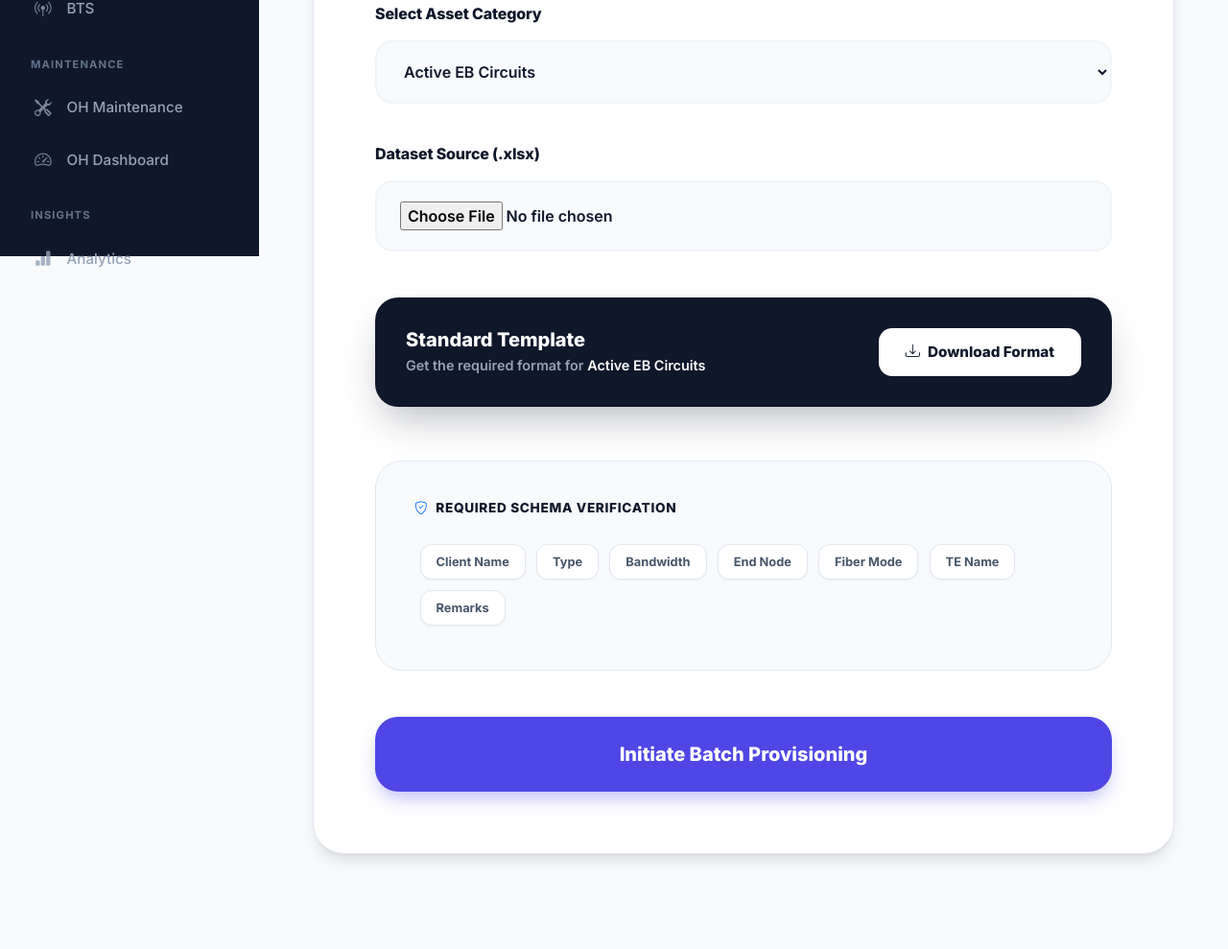
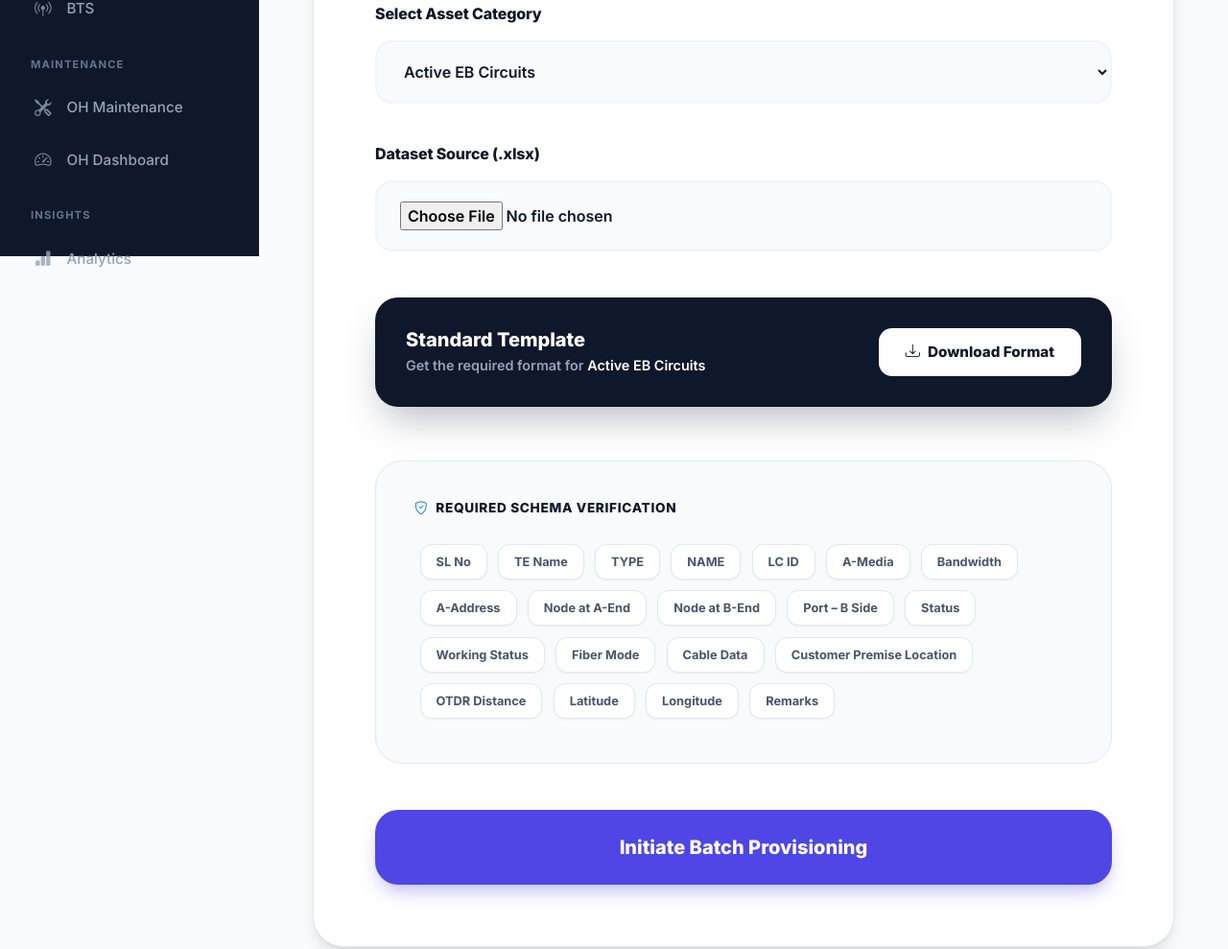
Before and after one commit to jishnumanjolils-star/NWO-Portal-1, a Django app: page /inventory/bulk-upload/ in a window 1280 px wide. Shown: the part 533-1522 px from the top of the page at 96% size. Before the commit the page ends 1430 px from the top, so only its background shows below. Run offline with Django 5.2, Linux system fonts and the light colour scheme; the visitor is signed in with stand-in values (Sample User, id 1).

Commit message:
Add Bulk Upload button to circuits header and update bulk upload template guide to 20 columns

```diff
--- a/inventory/templates/inventory/bulk_upload.html
+++ b/inventory/templates/inventory/bulk_upload.html
@@ -96,11 +96,11 @@
             <div class="form-group-custom">
                 <label class="label-custom">Select Asset Category</label>
                 <select name="upload_type" class="input-premium" required id="uploadType">
-                    <option value="CIRCUIT">Active EB Circuits</option>
-                    <option value="CABLE">Fiber Cable Routes (UG/OH)</option>
-                    <option value="EQUIPMENT">Network Node Hardware</option>
-                    <option value="BTS">Mobile BTS Sites</option>
-                    <option value="FTTH">FTTH Subscribers</option>
+                    <option value="CIRCUIT" {% if request.GET.category == 'CIRCUIT' or not request.GET.category %}selected{% endif %}>Active EB Circuits</option>
+                    <option value="CABLE" {% if request.GET.category == 'CABLE' %}selected{% endif %}>Fiber Cable Routes (UG/OH)</option>
+                    <option value="EQUIPMENT" {% if request.GET.category == 'EQUIPMENT' %}selected{% endif %}>Network Node Hardware</option>
+                    <option value="BTS" {% if request.GET.category == 'BTS' %}selected{% endif %}>Mobile BTS Sites</option>
+                    <option value="FTTH" {% if request.GET.category == 'FTTH' %}selected{% endif %}>FTTH Subscribers</option>
                 </select>
             </div>
 
@@ -123,12 +123,25 @@
                 <h6><i class="bi bi-shield-check me-2 text-primary"></i>Required Schema Verification</h6>
                 <div id="circuit-instr" class="instr-group">
                     <div class="d-flex flex-wrap">
-                        <span class="col-pill">Client Name</span>
-                        <span class="col-pill">Type</span>
+                        <span class="col-pill">SL No</span>
+                        <span class="col-pill">TE Name</span>
+                        <span class="col-pill">TYPE</span>
+                        <span class="col-pill">NAME</span>
+                        <span class="col-pill">LC ID</span>
+                        <span class="col-pill">A-Media</span>
                         <span class="col-pill">Bandwidth</span>
-                        <span class="col-pill">End Node</span>
+                        <span class="col-pill">A-Address</span>
+                        <span class="col-pill">Node at A-End</span>
+                        <span class="col-pill">Node at B-End</span>
+                        <span class="col-pill">Port – B Side</span>
+                        <span class="col-pill">Status</span>
+                        <span class="col-pill">Working Status</span>
                         <span class="col-pill">Fiber Mode</span>
-                        <span class="col-pill">TE Name</span>
+                        <span class="col-pill">Cable Data</span>
+                        <span class="col-pill">Customer Premise Location</span>
+                        <span class="col-pill">OTDR Distance</span>
+                        <span class="col-pill">Latitude</span>
+                        <span class="col-pill">Longitude</span>
                         <span class="col-pill">Remarks</span>
                     </div>
                 </div>
@@ -215,6 +228,9 @@
 
             $('#downloadBtn').attr('href', `{% url 'download_template' %}?category=${type}`);
         });
+
+        // Trigger event handler on load to sync guide schema columns
+        $('#uploadType').trigger('change');
     });
 </script>
 {% endblock %}
--- a/inventory/templates/inventory/circuit_list.html
+++ b/inventory/templates/inventory/circuit_list.html
@@ -17,7 +17,10 @@
 {% block content %}
 <div class="d-flex justify-content-between align-items-center mb-4">
     <h2><i class="bi bi-cpu"></i> EB Circuit Database</h2>
-    <div class="btn-group">
+    <div class="d-flex gap-2">
+        <a href="{% url 'bulk_upload' %}?category=CIRCUIT" class="btn btn-outline-primary">
+            <i class="bi bi-cloud-upload"></i> Bulk Upload
+        </a>
         <a href="{% url 'export_circuits' %}{% if request.GET %}?{{ request.GET.urlencode }}{% endif %}" class="btn btn-outline-success">
             <i class="bi bi-file-earmark-excel"></i> Export Excel
         </a>
```
